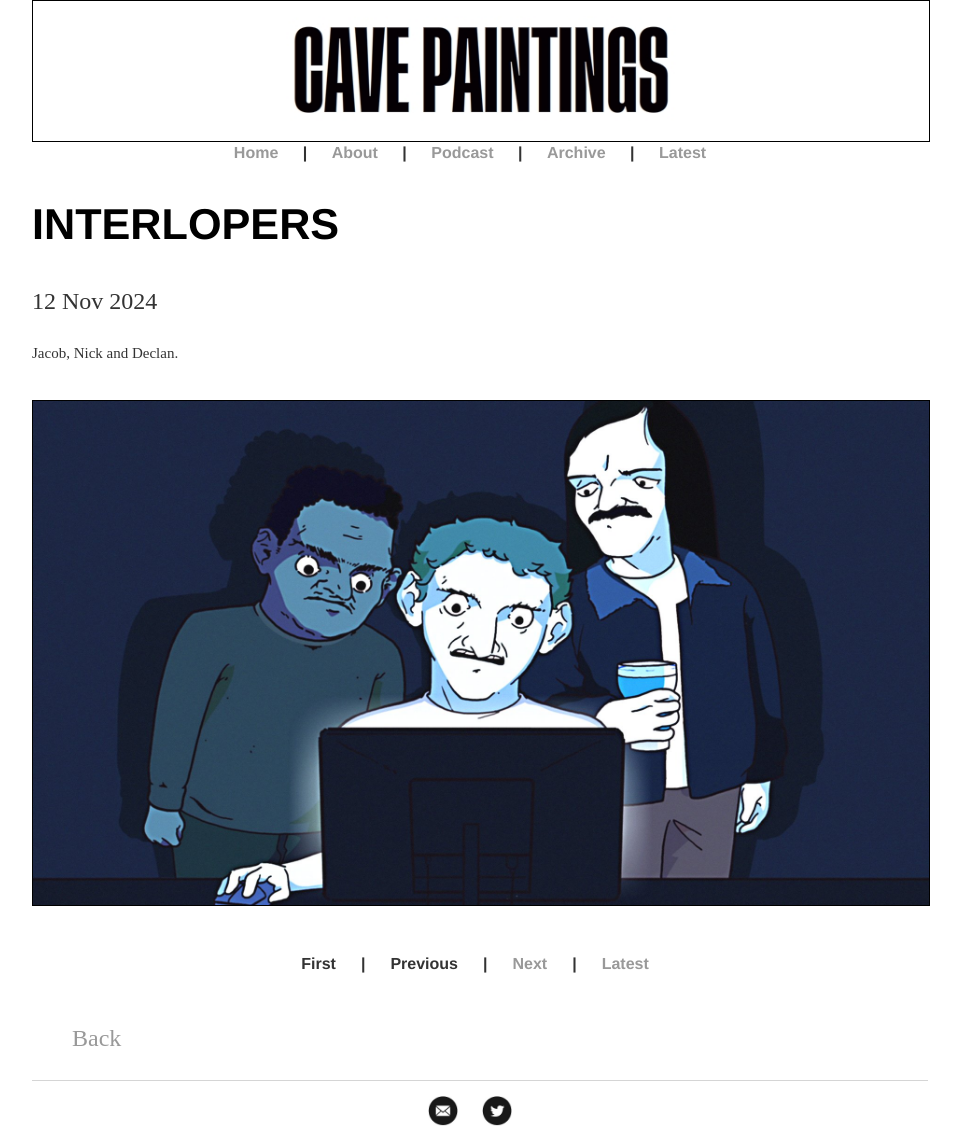
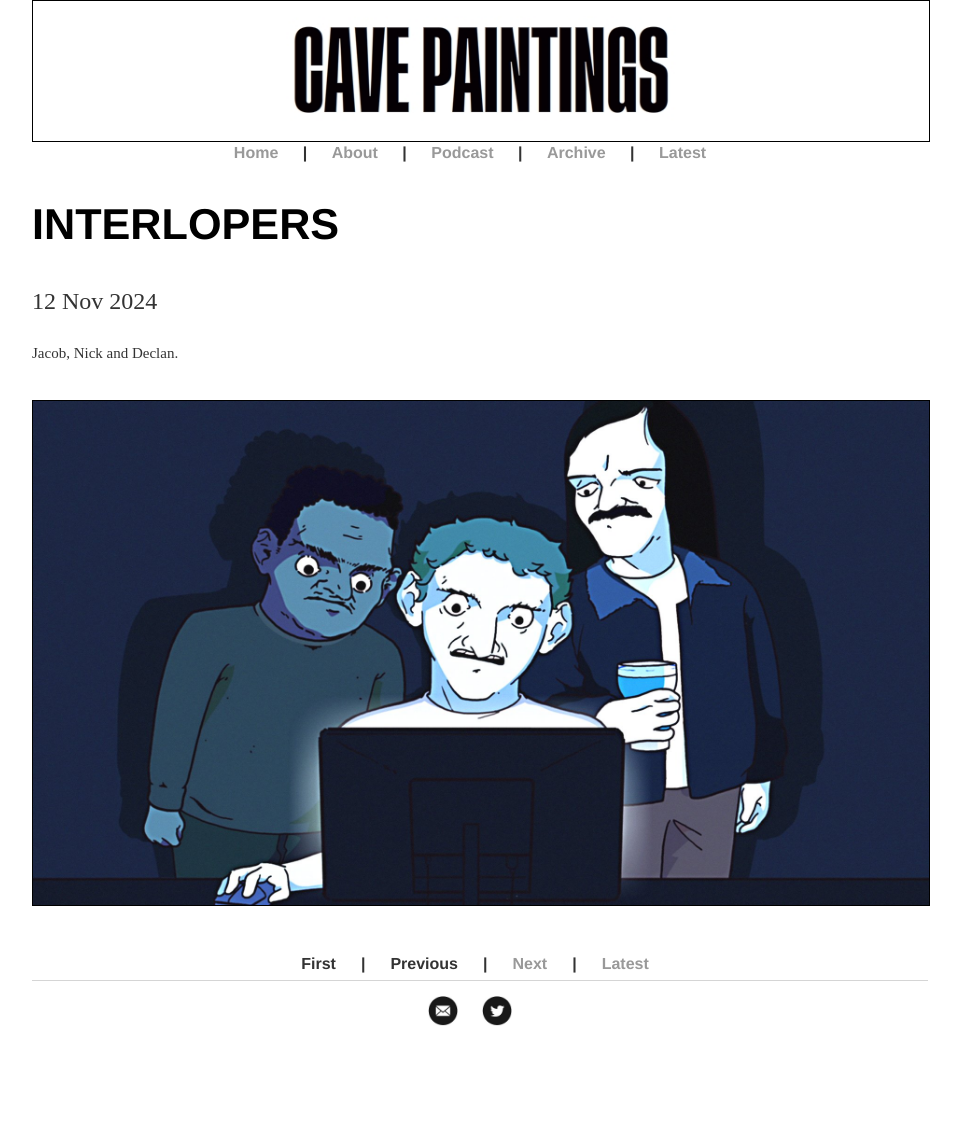
Before and after one commit to cavepaintingstv/cave, a Jekyll site: the page built from _posts/2024-11-12-1.md, in a window 1280 px wide. Shown: the whole page, without its empty margins (160-1121 px from the left). Built offline with Jekyll 4.4.1, drawn with Linux system fonts in a browser that asks for light colours; after the commit the page ends 1031 px from its top, so only the background shows below that.

Commit message:
Update post.html

```diff
--- a/_layouts/post.html
+++ b/_layouts/post.html
@@ -9,7 +9,6 @@
   <br>
 
 <!-- Page Navigation -->
-
 <center>
   <nav>
     <ul style="list-style-type: none; display: flex; justify-content: center; gap: 5px; padding: 5px;">
@@ -21,20 +20,18 @@
         {% if current_page == 1 %}
           <span>First</span> <!-- Static text if on the first page -->
         {% else %}
-    <a href="{{ site.baseurl }}/media/{{ category | slugify }}/1">First</a> <!-- Link to the first page, dynamically pulls category -->
+          <a href="{{ site.baseurl }}/media/{{ category | slugify }}/1">First</a> <!-- Link to the first page -->
         {% endif %}
       </li>
 
       <li>|</li>
-
-
 
       <!-- Previous Button -->
       <li>
         {% if current_page == 1 %}
           <span>Previous</span> <!-- Static text if on the first page -->
         {% else %}
-          <a href="{{ site.baseurl }}{{ current_page | minus: 1 }}">Previous</a> <!-- Link to the previous post -->
+          <a href="{{ site.baseurl }}/media/{{ category | slugify }}/{{ current_page | minus: 1 }}">Previous</a> <!-- Link to the previous page -->
         {% endif %}
       </li>
 
@@ -42,11 +39,11 @@
 
       <!-- Next Button -->
       <li>
-        {% assign total_posts = site.posts.size %}
-        {% if current_page == total_posts %}
+        {% assign total_pages = site.pages.size %}
+        {% if current_page == total_pages %}
           <span>Next</span> <!-- Static text if on the last page -->
         {% else %}
-          <a href="{{ site.baseurl }}{{ current_page | plus: 1 }}">Next</a> <!-- Link to the next post -->
+          <a href="{{ site.baseurl }}/media/{{ category | slugify }}/{{ current_page | plus: 1 }}">Next</a> <!-- Link to the next page -->
         {% endif %}
       </li>
 
@@ -54,22 +51,14 @@
 
       <!-- Latest Button -->
       <li>
-  {% assign current_page = page.url | split: '/' | last | plus: 0 %}
-  {% assign category = page.categories | first %}
+        {% assign total_pages = site.pages.size %}
         {% if current_page == total_pages %}
           <span>Latest</span> <!-- Static text if on the last page -->
         {% else %}
-    <a href="{{ site.baseurl }}/media/{{ category | slugify }}/{{ total_pages }}">Latest</a> <!-- Link to the last page, dynamically pulls category -->
+          <a href="{{ site.baseurl }}/media/{{ category | slugify }}/{{ total_pages }}">Latest</a> <!-- Link to the last page -->
         {% endif %}
       </li>
-
-
 
     </ul>
   </nav>
 </center>
-
-<!-- Back Button -->
-<br>
-<ul><a href="{{ site.baseurl }}/archive">Back</a></ul>
-</div>
```
Lines whose indentation alone changed are shown as unchanged.
